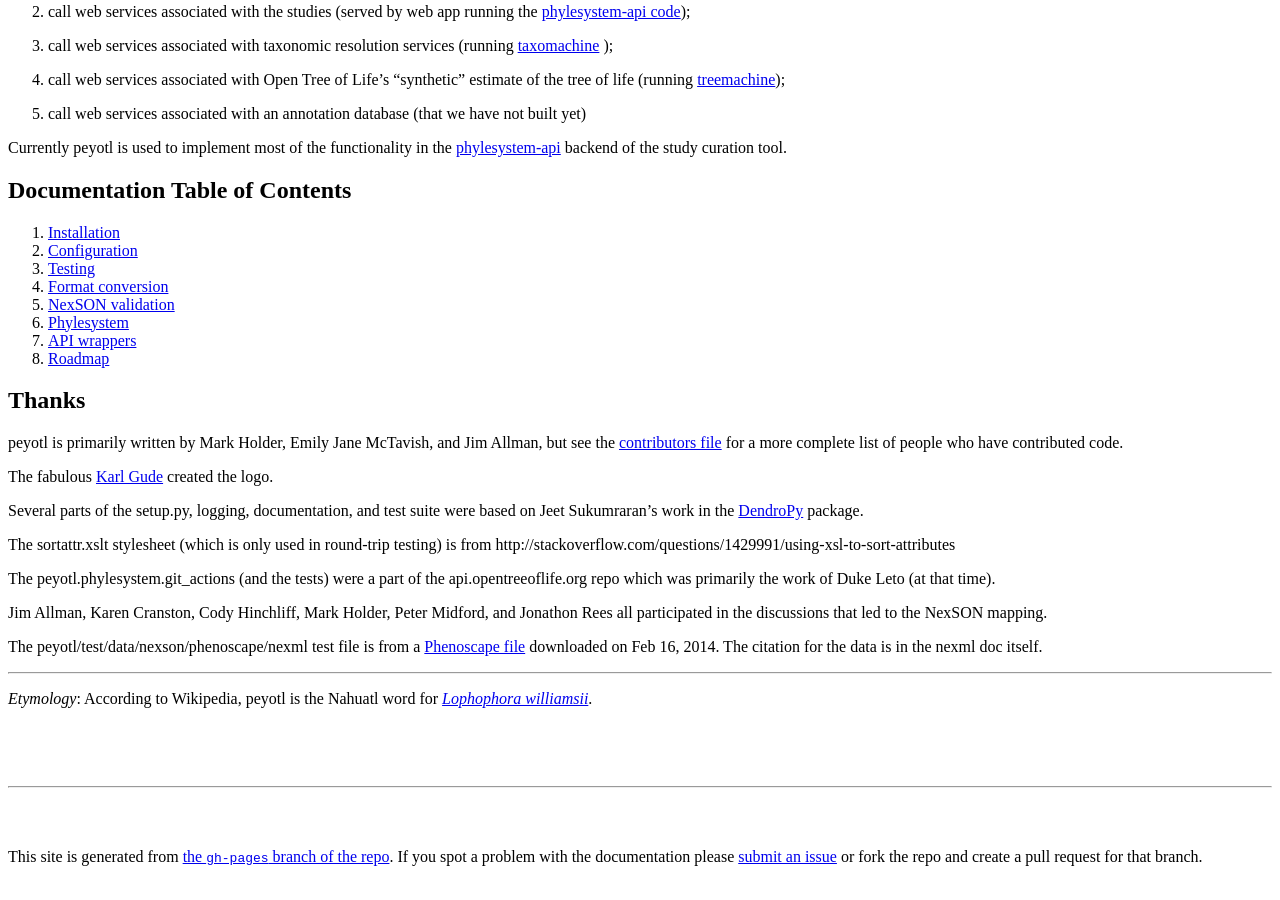
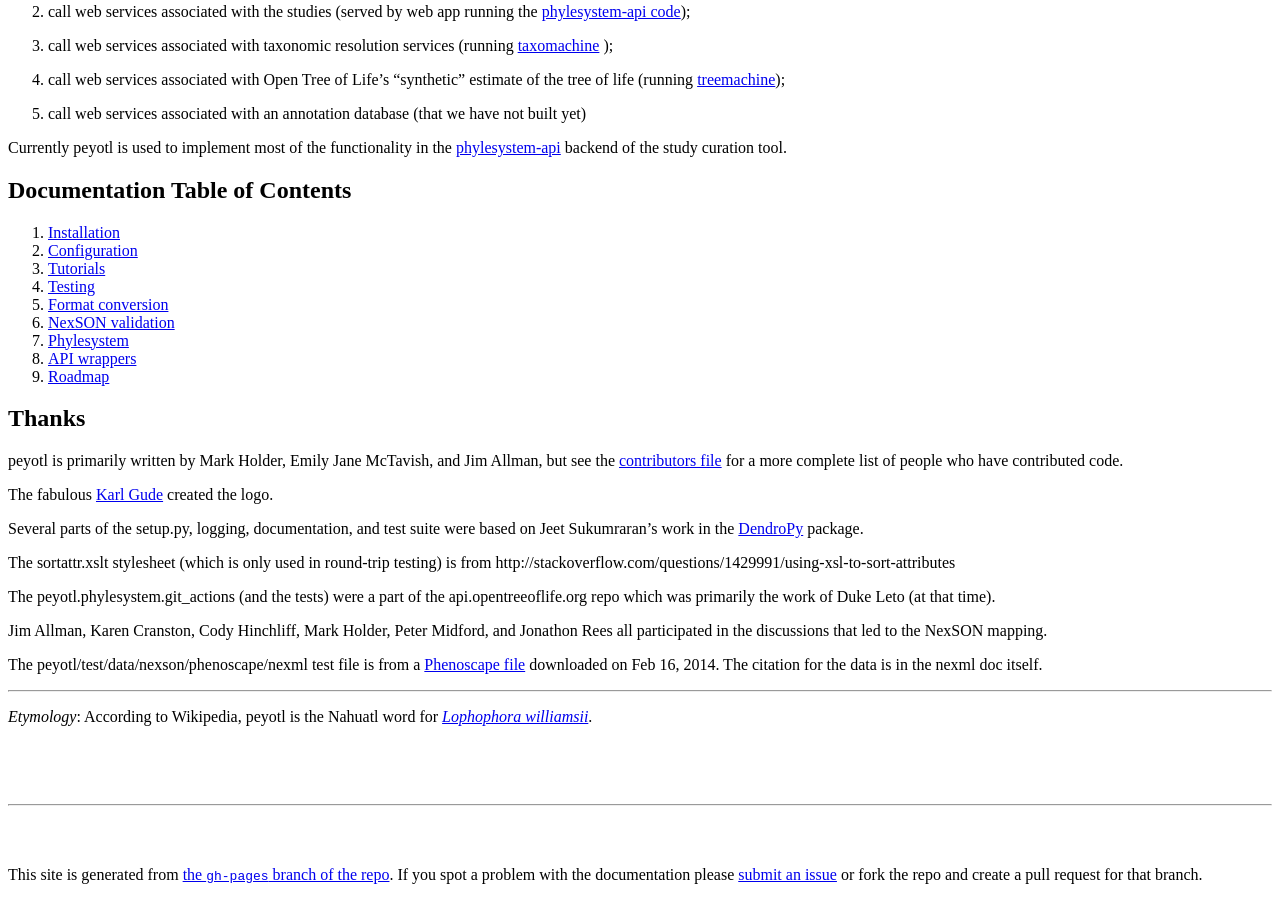
Before and after one commit to OpenTreeOfLife/peyotl, a Jekyll site: the page built from index.md, in a window 1280 px wide and 900 px high, scrolled down 535 px. Built offline with Jekyll 4.4.1, drawn with Linux system fonts in a browser that asks for light colours.

Commit message:
tutorial link

```diff
--- a/index.md
+++ b/index.md
@@ -27,12 +27,13 @@ Currently peyotl is used to implement most of the functionality in the
 
   1. [Installation](./installation)
   2. [Configuration](./configuration)
-  3. [Testing](./testing)
-  4. [Format conversion](./format-conversion)
+  3. [Tutorials](./tutorial)
+  4. [Testing](./testing)
+  5. [Format conversion](./format-conversion)
   6. [NexSON validation](./nexson-validation)
-  6. [Phylesystem](./phylesystem)
-  7. [API wrappers](./api-wrappers)
-  8. [Roadmap](./roadmap)
+  7. [Phylesystem](./phylesystem)
+  8. [API wrappers](./api-wrappers)
+  9. [Roadmap](./roadmap)
 
 # Thanks
 
```
